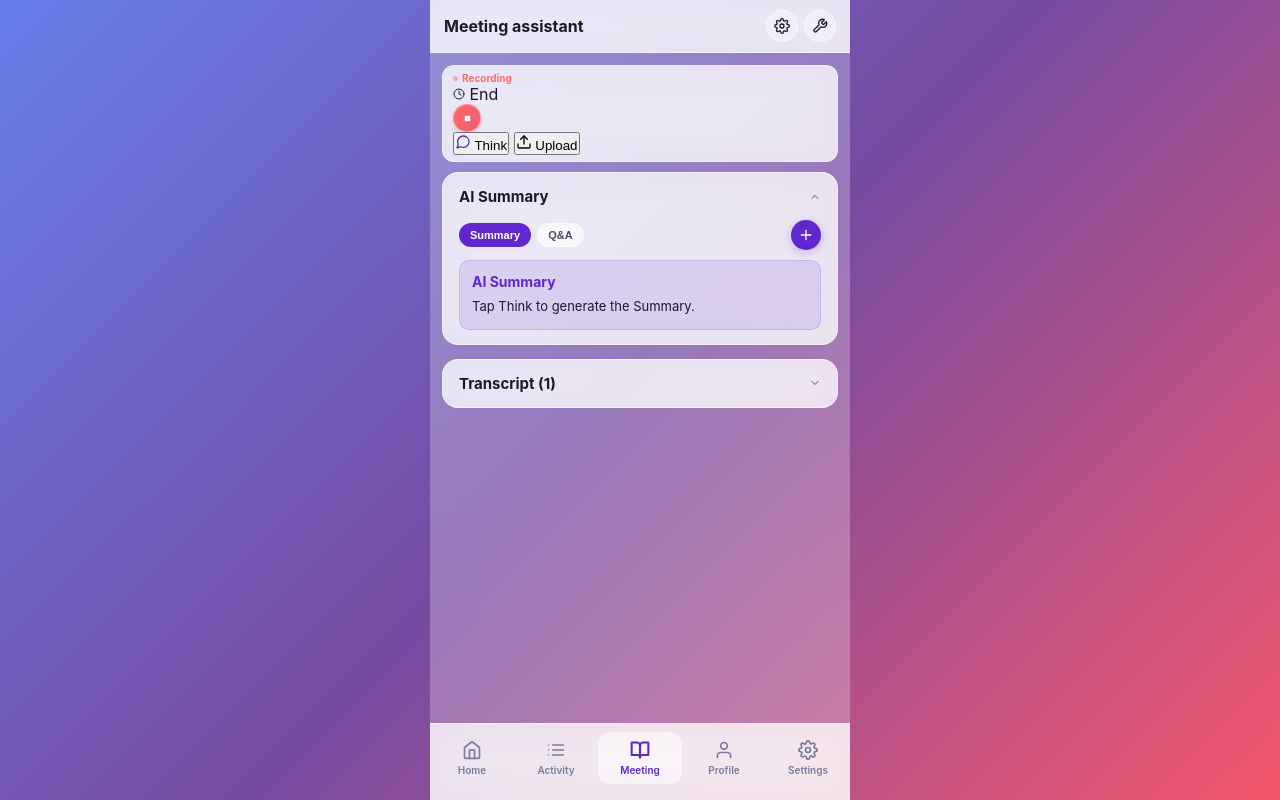
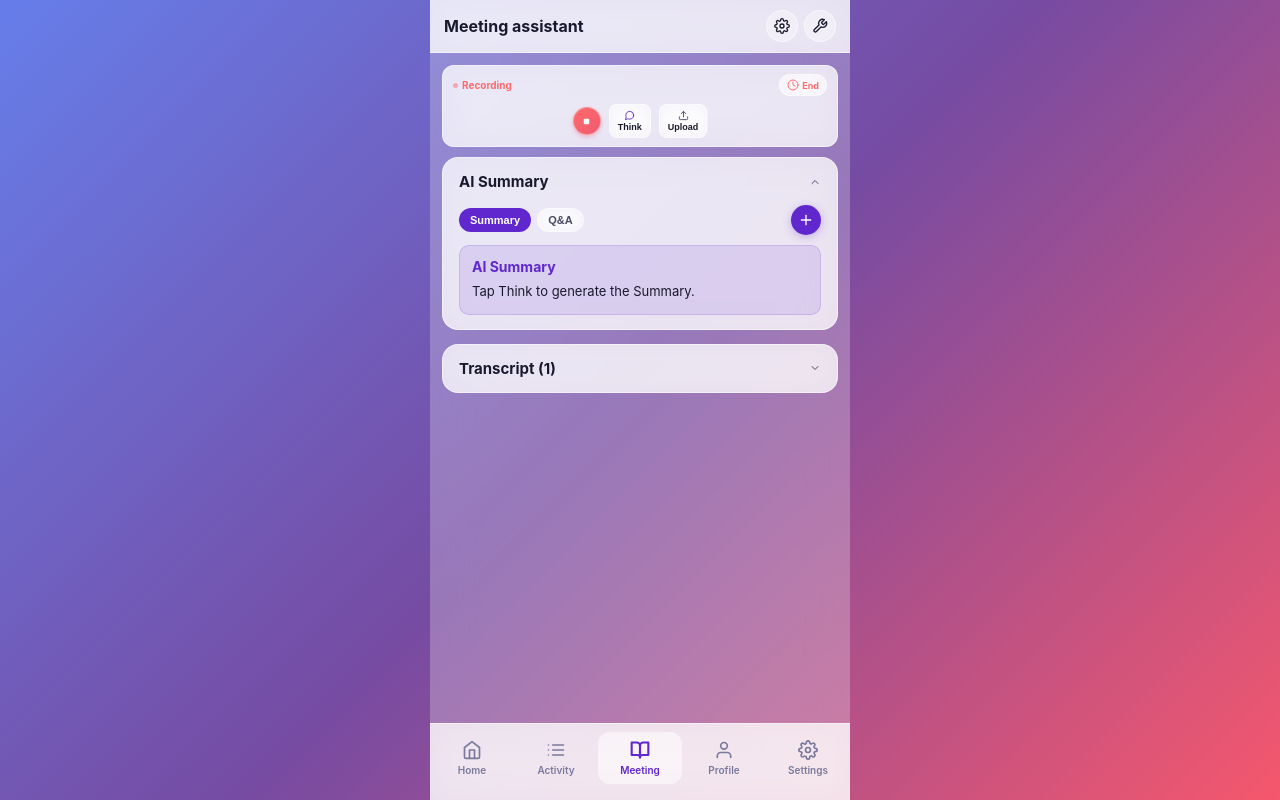
Before and after one commit to kannanjmc/interfaceai-assignment, a Flask app: page / in a window 1280 px wide. Run offline with Flask 3, Linux system fonts and the light colour scheme.

Commit message:
Fix recording section UI

```diff
--- a/src/ui_app/static/css/style.css
+++ b/src/ui_app/static/css/style.css
@@ -268,38 +268,23 @@
     background: var(--glass);
     border: 1px solid var(--glass-border);
     border-radius: 12px;
-    padding: 6px 10px;
+    padding: 8px 10px;
     margin-bottom: 10px;
     backdrop-filter: blur(16px);
     -webkit-backdrop-filter: blur(16px);
 }
 
-.recording-bar {
+.recording-header {
     display: flex;
     align-items: center;
     justify-content: space-between;
-    gap: 8px;
-}
-
-.recording-left {
-    display: flex;
-    align-items: center;
-    gap: 6px;
-    flex: 1;
-    min-width: 0;
-}
-
-.recording-right {
-    display: flex;
-    align-items: center;
-    gap: 6px;
+    margin-bottom: 8px;
 }
 
 .recording-status {
     display: flex;
     align-items: center;
     gap: 4px;
-    min-width: 0;
 }
 
 .recording-dot {
@@ -308,7 +293,6 @@
     background: var(--danger);
     border-radius: 50%;
     animation: pulse 1.5s infinite;
-    flex-shrink: 0;
 }
 
 @keyframes pulse {
@@ -320,7 +304,33 @@
     font-size: 10px;
     font-weight: 700;
     color: var(--danger);
-    white-space: nowrap;
+}
+
+.end-session {
+    display: flex;
+    align-items: center;
+    gap: 3px;
+    padding: 4px 7px;
+    background: rgba(255, 255, 255, 0.4);
+    border: 1px solid var(--glass-border);
+    border-radius: var(--radius-pill);
+    font-size: 9px;
+    font-weight: 700;
+    color: var(--danger);
+    cursor: pointer;
+    backdrop-filter: blur(10px);
+    -webkit-backdrop-filter: blur(10px);
+}
+
+.end-session:active {
+    background: rgba(255, 255, 255, 0.7);
+}
+
+.recording-controls {
+    display: flex;
+    align-items: center;
+    justify-content: center;
+    gap: 8px;
 }
 
 .record-btn {
@@ -337,7 +347,6 @@
     box-shadow: 0 2px 4px rgba(238, 90, 111, 0.35);
     border: 1px solid rgba(255, 255, 255, 0.3);
     padding: 0;
-    flex-shrink: 0;
 }
 
 .record-btn:active {
@@ -349,39 +358,37 @@
     height: 11px;
 }
 
-.icon-action-btn {
-    width: 28px;
-    height: 28px;
+.action-btn {
+    display: flex;
+    flex-direction: column;
+    align-items: center;
+    gap: 1px;
+    padding: 5px 8px;
     border: 1px solid var(--glass-border);
-    border-radius: 50%;
+    border-radius: 8px;
     background: rgba(255, 255, 255, 0.4);
-    color: var(--text-secondary);
-    display: flex;
-    align-items: center;
-    justify-content: center;
+    color: var(--text-primary);
+    font-size: 9px;
+    font-weight: 600;
     cursor: pointer;
-    padding: 0;
-    flex-shrink: 0;
+    min-width: 42px;
     backdrop-filter: blur(8px);
     -webkit-backdrop-filter: blur(8px);
 }
 
-.icon-action-btn .icon {
+.action-btn:active {
+    background: rgba(255, 255, 255, 0.7);
+    transform: scale(0.96);
+}
+
+.action-btn .icon {
     width: 11px;
     height: 11px;
-}
-
-.icon-action-btn:active {
-    background: rgba(255, 255, 255, 0.7);
-    transform: scale(0.92);
+    color: var(--text-secondary);
 }
 
 .think-btn .icon {
     color: var(--accent);
-}
-
-.end-btn {
-    color: var(--danger);
 }
 
 /* Summary and Transcript Sections */
```
